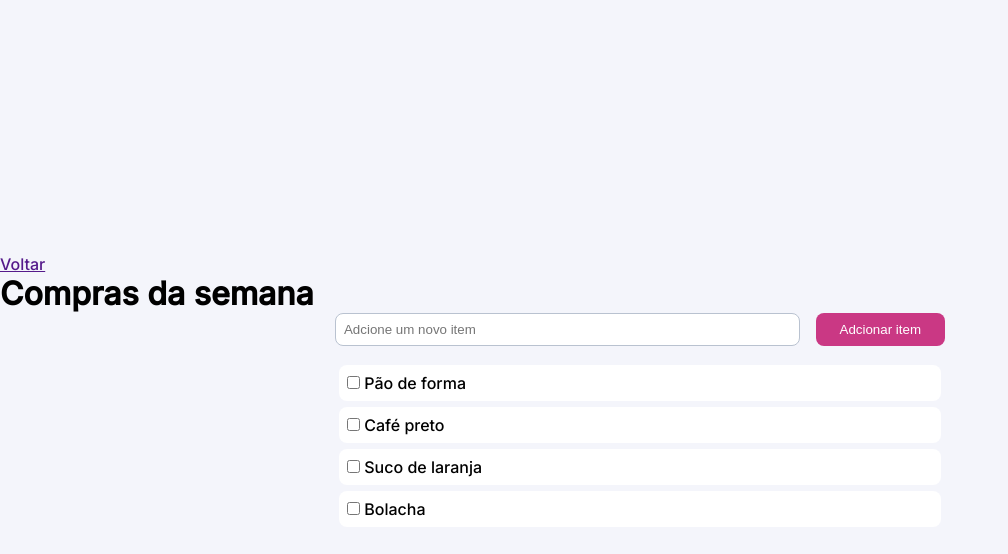
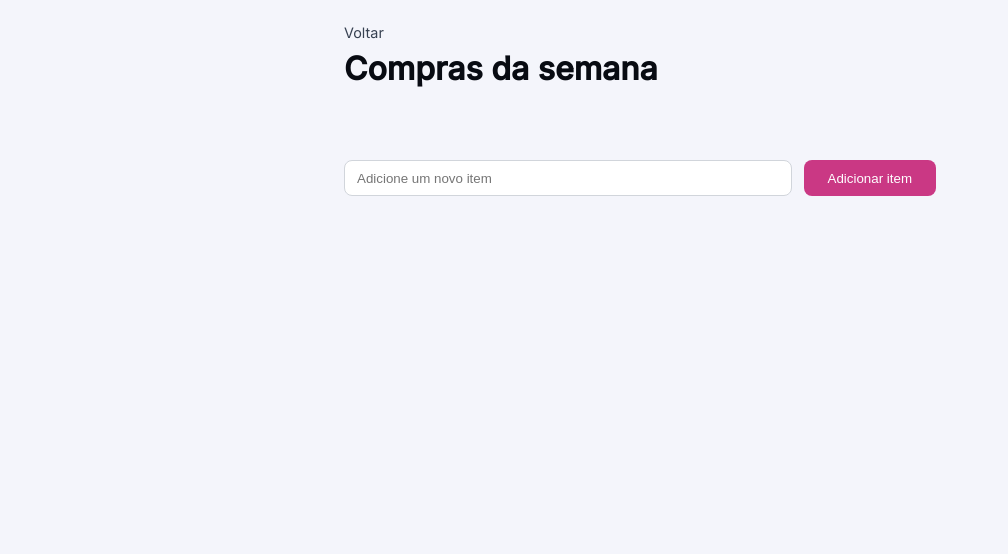
Before and after one commit to johnMFC/lista_compras, a plain HTML site: page index.html in a window 1280 px wide. Shown: the whole page, without its empty margins (0-1008 px from the left). Drawn offline with Linux system fonts and the light colour scheme.

Commit message:
finish_style

```diff
--- a/index.html
+++ b/index.html
@@ -1,52 +1,35 @@
 <!DOCTYPE html>
-<html lang="en">
+<html lang="pt-BR">
 <head>
-  <meta charset="UTF-8">
-  <meta name="viewport" content="width=device-width, initial-scale=1.0">
+  <meta charset="UTF-8" />
+  <meta name="viewport" content="width=device-width, initial-scale=1.0" />
+  <title>Compras da Semana</title>
+
   <link rel="preconnect" href="https://fonts.googleapis.com">
   <link rel="preconnect" href="https://fonts.gstatic.com" crossorigin>
-  <link href="https://fonts.googleapis.com/css2?family=Inter:opsz,wght@14..32,500&display=swap" rel="stylesheet">
+  <link href="https://fonts.googleapis.com/css2?family=Inter:wght@400;500&display=swap" rel="stylesheet">
+
   <link rel="stylesheet" href="./style.css">
-  <title>COMPRAS DA SEMANA</title>
 </head>
 <body>
-   <header id="title">
-    <a href="">Voltar</a>
-     <h1>Compras da semana</h1>
-   </header>
 
-   <main >
-    <div id="container">
-    <section>
-    <div class="item">
-      <input type="text" placeholder="Adcione um novo item">
-      <button>Adcionar item </button>
-    </div>
-    <section class="list">
-     <ul id="list">
-      <label class="row">
-        <input type="checkbox">
-        <span>Pão de forma</span>
-      </label>
-      <label class="row">
-        <input type="checkbox">
-        <span>Café preto</span>
-      </label>
-      <label class="row">
-        <input type="checkbox">
-        <span>Suco de laranja</span>
-      </label>
-      <label class="row">
-        <input type="checkbox">
-        <span>Bolacha</span>
-      </label>
-     </ul>
-    </section>
-    </section>
-    </div>
-   </main>
+  <header class="header container">
+    <a href="#" class="back">Voltar</a>
+    <h1>Compras da semana</h1>
+  </header>
 
+  <main class="container">
+    <form class="item-form">
+      <input
+        type="text"
+        placeholder="Adicione um novo item"
+        id="itemInput"
+      />
+      <button type="submit">Adicionar item</button>
+    </form>
 
+    <ul class="list" id="list"></ul>
+  </main>
 
   <script src="script.js"></script>
 </body>
--- a/script.js
+++ b/script.js
@@ -0,0 +1,34 @@
+const form = document.querySelector('.item-form');
+const input = document.getElementById('itemInput');
+const list = document.getElementById('list');
+
+form.addEventListener('submit', (event) => {
+  event.preventDefault();
+
+  const value = input.value.trim();
+  if (!value) return;
+
+  const li = document.createElement('li');
+
+  const label = document.createElement('label');
+  const checkbox = document.createElement('input');
+  checkbox.type = 'checkbox';
+
+  const span = document.createElement('span');
+  span.textContent = value;
+
+  label.append(checkbox, span);
+
+  const removeButton = document.createElement('button');
+  removeButton.textContent = '✕';
+  removeButton.classList.add('remove');
+
+  removeButton.addEventListener('click', () => {
+    li.remove();
+  });
+
+  li.append(label, removeButton);
+  list.appendChild(li);
+
+  input.value = '';
+});
--- a/style.css
+++ b/style.css
@@ -1,89 +1,101 @@
-*{
+* {
   margin: 0;
   padding: 0;
-  box-sizing: border-box;/*maior facilidade de encaixe */
+  box-sizing: border-box;
 }
 
-:root{
-  --backgorund-primary:#F4F5FB;
-  --background-secondary:#FFFFFF;
-  /*color*/
-  --color-brand:#CA3884;
-  --color-brand-hover:#A52C6B;
-  --color-danger:#C93847;
-  --content-primary:#080B12;
-  --content-secondary:#374151;
-  --content-tertiary:#9CA3AF;
-  --always-white:#FFFFFF;
-  --border-primary:#D1D5DB;
-  --border-hover: #B9C2D0;
- /*Fonts*/
- --font-family:"inter",sans-serif;
+:root {
+  --bg-primary: #F4F5FB;
+  --white: #FFFFFF;
+  --brand: #CA3884;
+  --brand-hover: #A52C6B;
+  --text-primary: #080B12;
+  --text-secondary: #374151;
+  --border: #D1D5DB;
 }
 
 body{
-  width: 100%;
-  height: 100vh;
-  display: flex;
-  background-color: var(--backgorund-primary);
-  font-family:"inter",sans-serif;
-  justify-content: center;
-  flex-direction: column;
-  min-height: 100vh;
+  background-color: var(--bg-primary);
+  font-family: "inter", sans-serif;
+  color: var(--text-primary);
 }
 
+.container{
+  width: 100%;
+  max-width: 40em;
+  margin: 0 auto;
+  padding: 1.5rem;
+}
 
-#container{
-  width: 100%;
-  max-width: 45em;
-  width: 40em;
-  margin: 0 auto;
+/*HEADER*/
+.header{
+  display: flex;
+  flex-direction: column;
+  gap: 0.5rem;
+}
+
+.back{
+  text-decoration: none;
+  color: var(--text-secondary);
+  font-size: 0.9rem;
+}
+
+/*FORM*/
+ .item-form{
+  display: flex;
+  gap: 0.75rem;
+  margin-top: 1.5rem;
+ }
+
+ .item-form input{
+  flex: 1;
+  padding: 0.6rem 0.75rem;
+  border-radius: 0.5rem;
+  border: 1px solid var(--border);
+ }
 
 
-
-
-
-  .item{
-    display: flex;
-    justify-content: center;
-    gap: 16px;
-
-
-  & input{
-      flex-grow: 0.9;
-      border: 0.1rem solid var(--border-hover);
-      border-radius: 0.5rem;
-      padding: 0.5rem;
-    }
-
-  button{
-  border: none;
-  border-radius: 0.5rem;
-  padding-inline:1.5rem ;
-  color: var(--background-secondary);
-  background-color: var(--color-brand);
+ .item-form button{
+   padding: 0 1.5rem;
+   border: none;
+   border-radius: 0.5rem;
+   background-color: var(--brand);
+   color: white;
+   cursor: pointer;
  }
 
-  }
+ .item-form button:hover{
+  background-color: var(--brand-hover);
+ }
 
-}
- #list{
+ /*List */
 
+ .list {
+  list-style: none;
+  margin-top: 1.5rem;
   display: flex;
+  flex-direction: column;
+  gap: 0.5rem;
+ }
 
-  flex-direction: column;
-  padding: 1rem;
-  margin: auto;
+ .list li{
+  background: var(--white);
+  padding: 0.6rem 0.75rem;
+  border-radius: 0.5rem;
+  display: flex;
+  align-items: center;
+  justify-content: space-between;
+ }
 
-   .row{
-    margin: 3px;
-    background: var(--always-white);
-    padding:0.5rem ;
-    border-radius: 0.5rem;
-  }
-}
+ .list label{
+  display: flex;
+  align-items: center;
+  gap: 0.5rem;
+ }
 
-#title{
- margin: rem;
-
-}
+ .remove{
+  background: none;
+  border: none;
+  color: var(--brand);
+  cursor: pointer;
+ }
```
